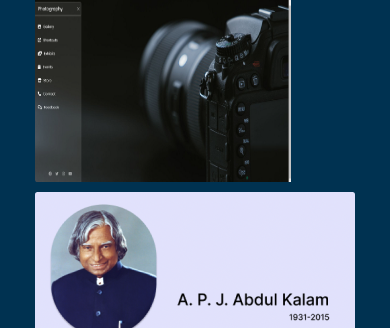
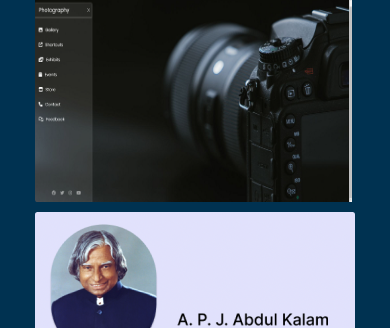
Before and after one commit to rishisingh0068/Personal-Portfolio, a plain HTML site: page index.html in a window 390 px wide. Shown: the part 516-844 px from the top of the page. Drawn offline with nearby package versions, Linux system fonts and the light colour scheme.

Commit message:
First Commit

```diff
--- a/style.css
+++ b/style.css
@@ -253,4 +253,8 @@ footer{
     #contact .container{
         height: 30vh;
     }
+    .mini-pro img{
+        height: 40rem;
+        width: 62rem;
+    }
 }
```
Also changed, not shown: index.html (+1 -1 lines).
